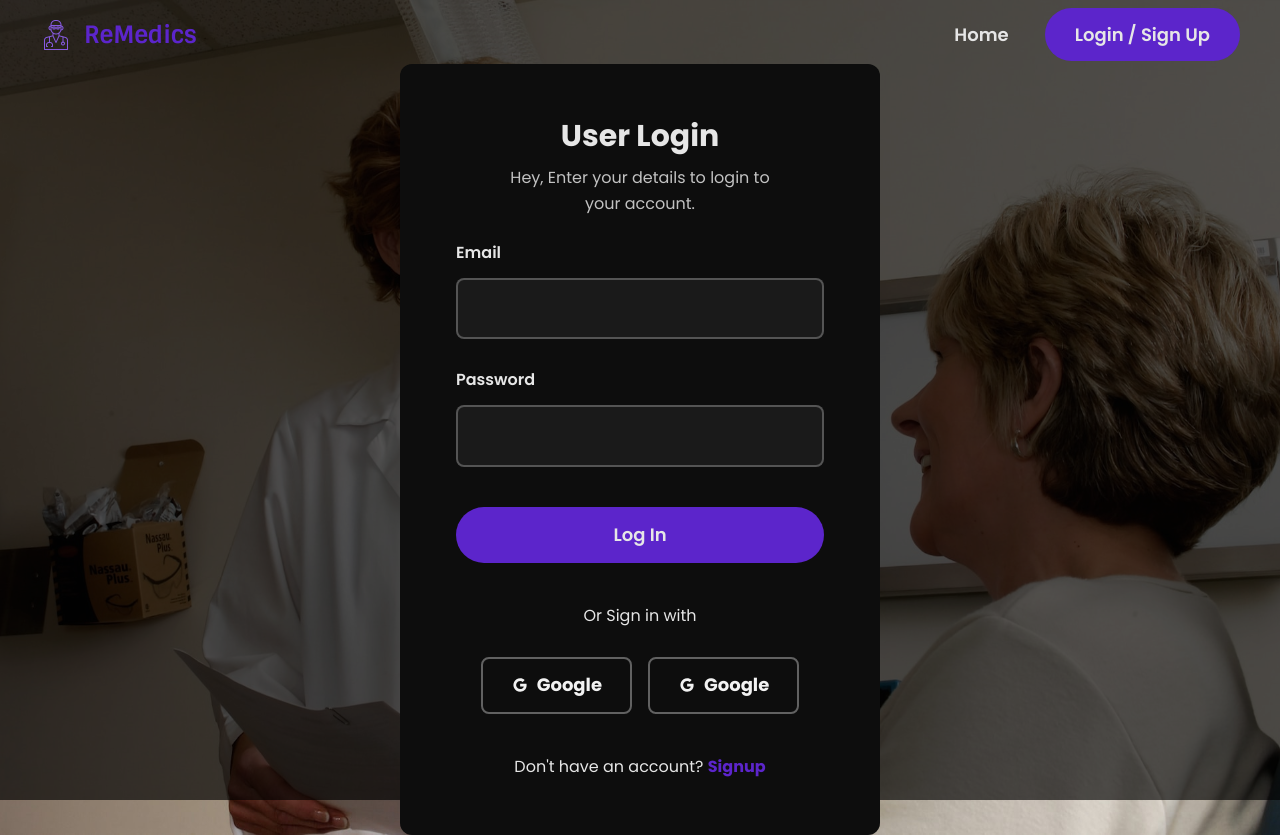
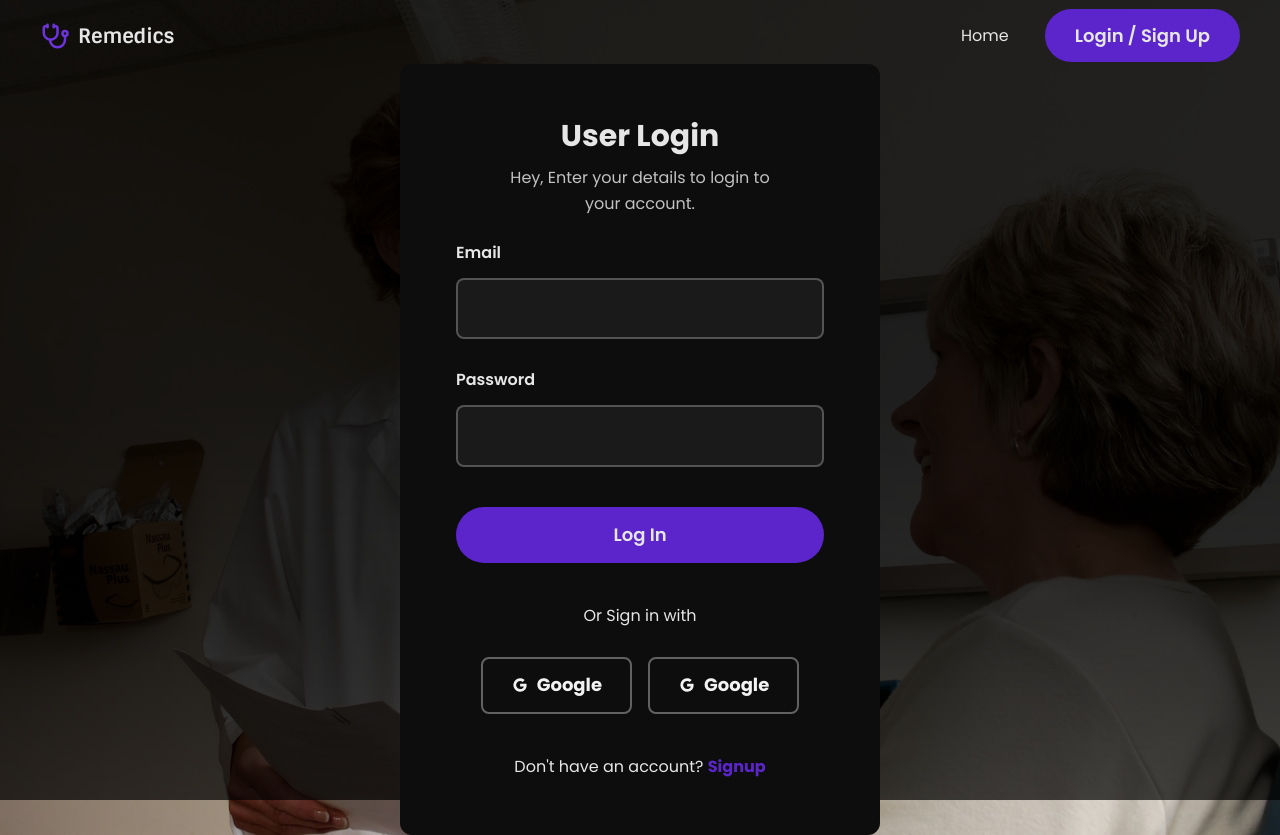
Before and after one commit to UpalBarua/remedics, a React (Vite) app in the folder client/: page /authentication in a window 1280 px wide. Built offline with nearby package versions, Linux system fonts and the light colour scheme; no server answers.

Commit message:
Tweaked the navbar

```diff
--- a/client/src/assets/index.css
+++ b/client/src/assets/index.css
@@ -56,9 +56,15 @@
   --box-shadow: ;
   --border-radius: 8px;
   --gradient: linear-gradient(150deg, #875ae1 29.29%, #f681c5 96.65%);
+  --background-gradient: linear-gradient(
+    180deg,
+    rgba(0, 0, 0, 0.85) 50%,
+    rgba(0, 0, 0, 0.7994047960981268) 75%,
+    rgba(0, 0, 0, 0.6985644599636729) 100%
+  );
 }
 
-/* GLOBAL RESETS        */
+/* GLOBAL RESETS */
 *,
 *::before,
 *::after {
--- a/client/src/components/Hero/Hero.jsx
+++ b/client/src/components/Hero/Hero.jsx
@@ -1,4 +1,3 @@
-import React from 'react';
 import styles from './Hero.module.css';
 import { Link } from 'react-router-dom';
 
--- a/client/src/components/Hero/Hero.module.css
+++ b/client/src/components/Hero/Hero.module.css
@@ -3,7 +3,7 @@
   background-image: url('../../assets/images/hero-bg.jpg');
   background-size: cover;
   background-position: top;
-  height: 35rem;
+  height: 40rem;
 }
 
 .hero::after {
@@ -12,7 +12,7 @@
   position: absolute;
   width: 100%;
   height: 100%;
-  background-color: rgba(0, 0, 0, 0.8);
+  background: var(--background-gradient);
   top: 0;
 }
 
@@ -23,11 +23,11 @@
   gap: var(--spacing-xl);
   padding-block: var(--spacing-6xl);
   position: relative;
-  z-index: 10;
+  z-index: 5;
 }
 
 .title {
-  font-size: 2.75rem;
+  font-size: 2.5rem;
   font-weight: var(--font-weight-bold);
   font-family: var(--font-secondary);
   background-image: var(--gradient);
@@ -39,7 +39,7 @@
 
 .text {
   color: rgba(255, 255, 255, 0.75);
-  font-size: var(--font-size-lg);
+  font-size: var(--font-size-md);
 }
 
 .btnGroup {
--- a/client/src/components/Navbar/Navbar.jsx
+++ b/client/src/components/Navbar/Navbar.jsx
@@ -1,10 +1,10 @@
 import { useState } from 'react';
 import { Link, NavLink } from 'react-router-dom';
+import { useAuth } from '../../contexts/AuthContext';
 import { HiMenuAlt1 } from 'react-icons/hi';
 import { IoMdClose } from 'react-icons/io';
-import { useAuth } from '../../contexts/AuthContext';
+import { TbStethoscope } from 'react-icons/tb';
 import styles from './Navbar.module.css';
-import logo from '../../assets/logo.png';
 
 const Navbar = () => {
   const [isNavVisible, setIsNavVisible] = useState(false);
@@ -12,20 +12,16 @@ const Navbar = () => {
 
   const handleNavToggle = () => {
     setIsNavVisible((prevIsNavVisible) => !prevIsNavVisible);
-
-    document.body.style.overflow === ''
-      ? (document.body.style.overflow = 'hidden')
-      : (document.body.style.overflow = '');
+    document.body.style.overflow = isNavVisible ? 'unset' : 'hidden';
   };
 
   return (
     <header className={styles.header}>
       <nav className={`${styles.navbar} container`}>
-        <Link className="logo" to="/">
-          <img className={styles.logoImg} src={logo} alt="" />
-          ReMedics
+        <Link className={styles.logo} to="/">
+          <TbStethoscope />
+          <span>Remedics</span>
         </Link>
-
         <div className={styles.column}>
           <ul className={styles.menu} data-visible={isNavVisible}>
             <li className={styles.menuItem}>
@@ -48,16 +44,13 @@ const Navbar = () => {
                 </li>
               </>
             ) : (
-              <>
-                <li className={styles.menuItem}>
-                  <NavLink to="/authentication" className="btn btn-primary">
-                    Login / Sign Up
-                  </NavLink>
-                </li>
-              </>
+              <li className={styles.menuItem}>
+                <NavLink to="/authentication" className="btn btn-primary">
+                  Login / Sign Up
+                </NavLink>
+              </li>
             )}
           </ul>
-
           <button className={styles.toggle} onClick={handleNavToggle}>
             {isNavVisible ? <IoMdClose /> : <HiMenuAlt1 />}
           </button>
--- a/client/src/components/Navbar/Navbar.module.css
+++ b/client/src/components/Navbar/Navbar.module.css
@@ -1,3 +1,12 @@
+.header {
+  position: fixed;
+  top: 0;
+  z-index: 20;
+  width: 100%;
+  background-color: var(--color-dark-500);
+  background-color: transparent;
+}
+
 .navbar {
   display: flex;
   justify-content: space-between;
@@ -5,25 +14,29 @@
   padding-block: var(--spacing-md);
 }
 
-.header {
-  position: fixed;
-  /* border: 2px solid lime; */
-  width: 100%;
-  z-index: 10;
-  top: 0;
-  background-color: var(--color-dark-500);
-  background-color: transparent;
+.logo {
+  display: flex;
+  align-items: center;
+  gap: var(--spacing-sm);
+  font-family: var(--font-secondary);
+  font-size: var(--font-size-xl);
+  font-weight: var(--font-weight-semibold);
+}
+
+.logo > *:first-child {
+  font-size: var(--font-size-3xl);
+  color: var(--color-accent-primary-300);
 }
 
 .menu {
+  display: flex;
+  flex-direction: column;
+  gap: var(--spacing-2xl);
   position: fixed;
   top: 0;
   right: 0;
   height: 100%;
   width: 15rem;
-  display: flex;
-  flex-direction: column;
-  gap: var(--spacing-2xl);
   padding: var(--spacing-3xl);
   background-color: var(--color-dark-400);
   transform: translateX(100%);
@@ -34,29 +47,18 @@
   transform: translateX(0);
 }
 
-.menuItem {
-  font-size: var(--font-size-lg);
-  font-weight: var(--font-weight-semibold);
-}
-
 .toggle {
+  display: grid;
+  border: 0;
   position: relative;
-  display: grid;
-  font-size: var(--font-size-2xl);
-  color: var(--color-accent-primary-400);
+  font-size: var(--font-size-3xl);
+  color: var(--color-light-500);
   background-color: transparent;
-  border: 0;
-  z-index: 5;
-}
-
-.toggle:hover,
-.toggle:focus {
-  outline: 0;
 }
 
 @media screen and (min-width: 48em) {
   .navbar {
-    padding-block: var(--spacing-lg);
+    padding-block: var(--spacing-xl);
   }
 
   .menu {
--- a/client/src/pages/Login/Login.module.css
+++ b/client/src/pages/Login/Login.module.css
@@ -10,10 +10,9 @@
   content: '';
   display: block;
   position: fixed;
-  background-color: black;
+  background: var(--background-gradient);
   height: 100%;
   width: 100%;
-  opacity: 0.65;
 }
 
 .login {
```
